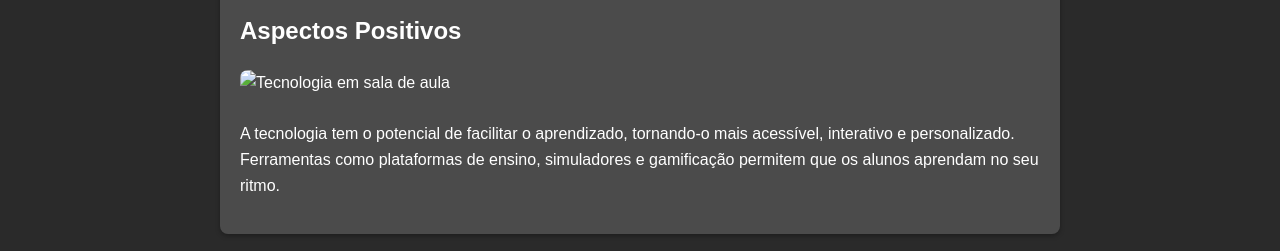
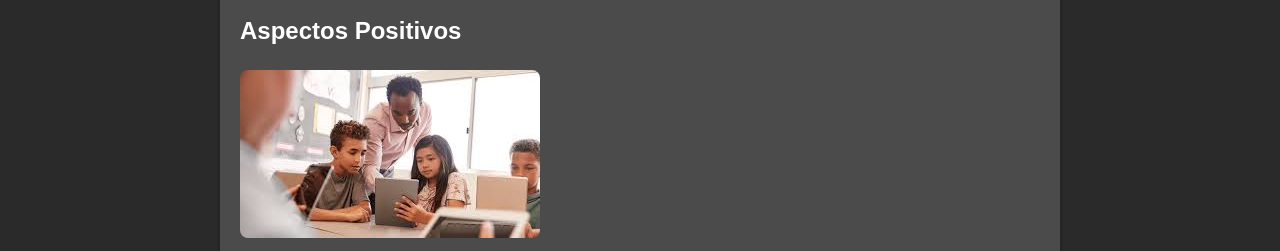
Before and after one commit to AlexHoring07/Final_Se_Liga_Alex, a plain HTML site: page index.html in a window 1280 px wide. Shown: the part 224-475 px from the top of the page. Drawn offline with Linux system fonts and the light colour scheme; a script that the page names is missing.

Commit message:
Update index.html

```diff
--- a/index.html
+++ b/index.html
@@ -23,7 +23,7 @@
     <main>
         <section id="positivos" class="content-section">
             <h2>Aspectos Positivos</h2>
-            <img src="WhatsApp Image 2024-12-06 at 08.00.36.jpeg" alt="Tecnologia em sala de aula">
+            <img src="WhatsApp Image 2024-12-06 at 10.22.32.jpeg" alt="Tecnologia em sala de aula">
             <p>A tecnologia tem o potencial de facilitar o aprendizado, tornando-o mais acessível, interativo e personalizado. Ferramentas como plataformas de ensino, simuladores e gamificação permitem que os alunos aprendam no seu ritmo.</p>
         </section>
 
```
